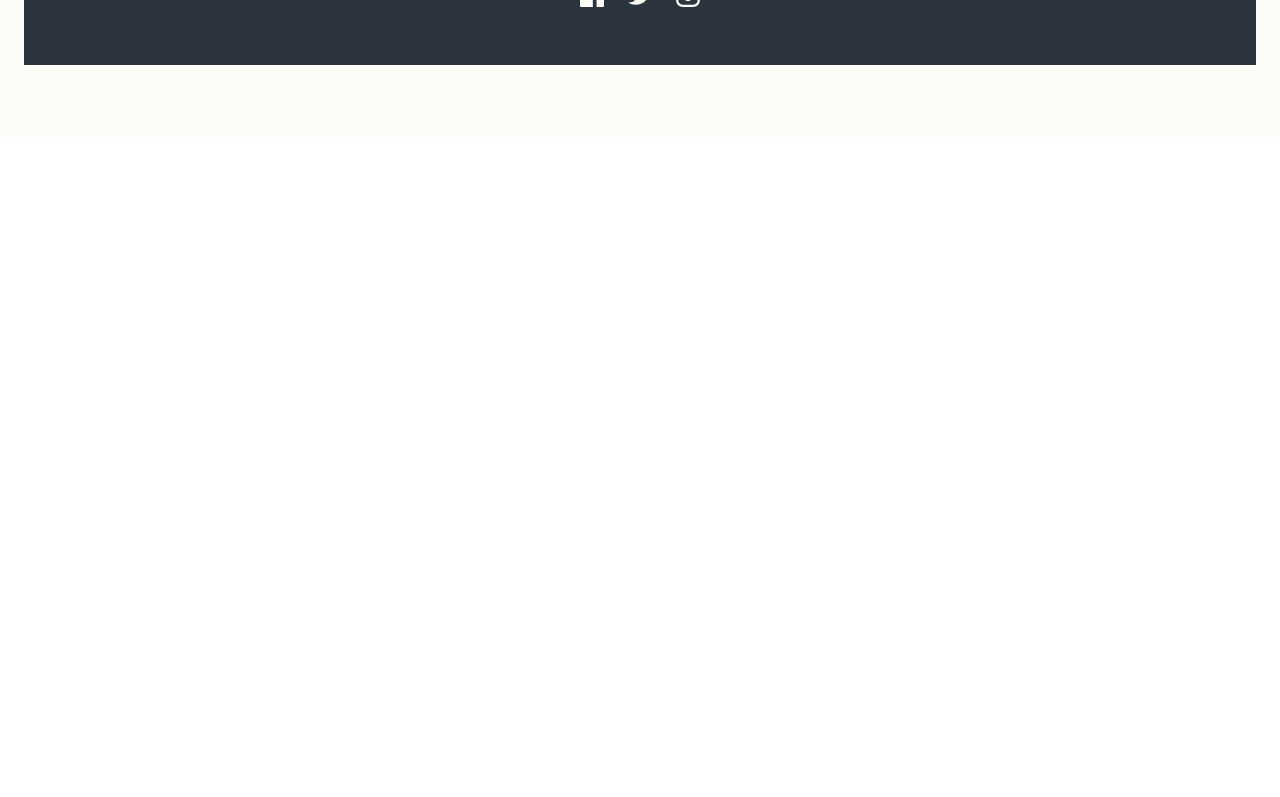
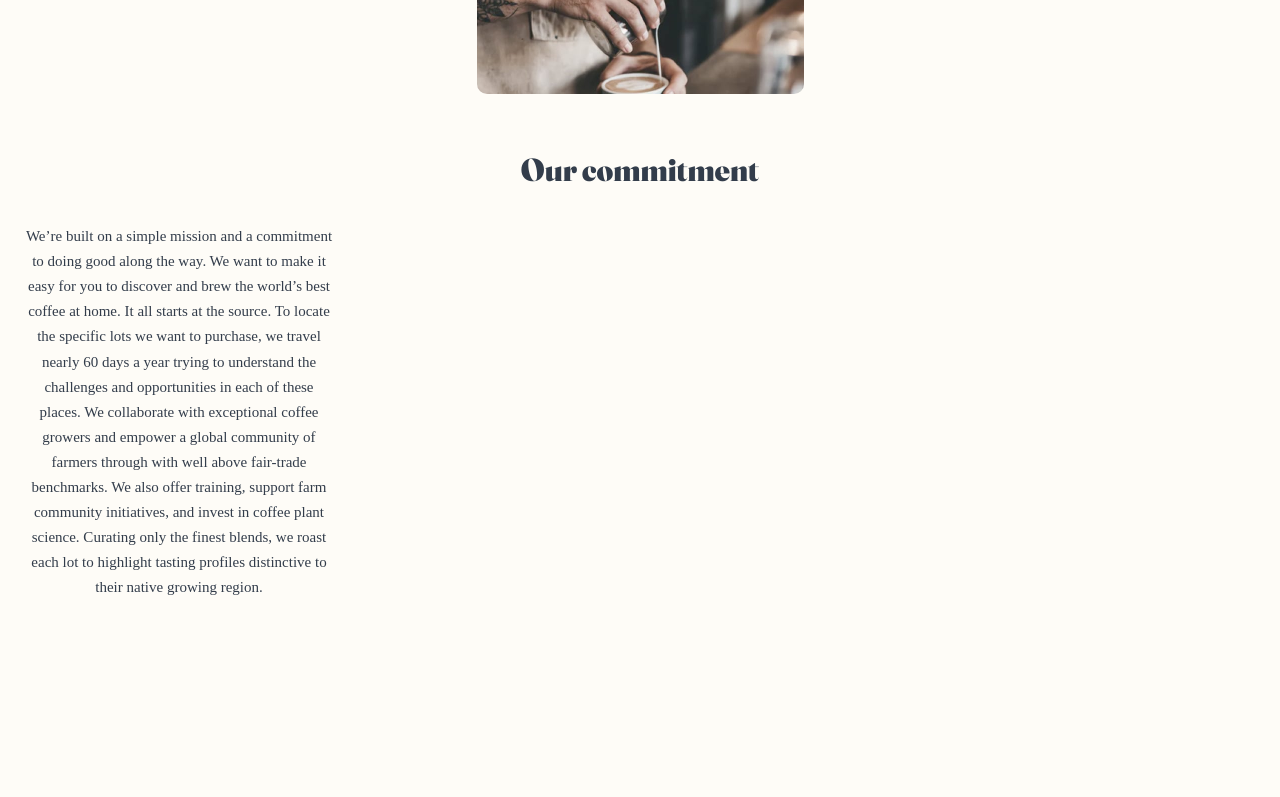
Before and after one commit to Oleksandr-Berd/coffeeroastersfixed, a React (Create React App) app: page /about in a window 1280 px wide. Shown: the part 925-1722 px from the top of the page. Before the commit the page ends 1062 px from the top, so only its background shows below. Built offline with nearby package versions, Linux system fonts and the light colour scheme.

Commit message:
commitment component is done

```diff
--- /dev/null
+++ b/src/components/Commitment/Commitment.tsx
@@ -0,0 +1,27 @@
+import * as SC from "./CommitmentStyled";
+
+import imgCom from "../../assets/img/about/mobile/image-commitment.jpg";
+
+const Commitment: React.FC = () => {
+  return (
+    <SC.CommonCon>
+      <img src={imgCom} alt="commitment" />
+      <SC.Title>Our commitment</SC.Title>
+      <SC.Body>
+        We’re built on a simple mission and a commitment to doing good along the
+        way. We want to make it easy for you to discover and brew the world’s
+        best coffee at home. It all starts at the source. To locate the specific
+        lots we want to purchase, we travel nearly 60 days a year trying to
+        understand the challenges and opportunities in each of these places. We
+        collaborate with exceptional coffee growers and empower a global
+        community of farmers through with well above fair-trade benchmarks. We
+        also offer training, support farm community initiatives, and invest in
+        coffee plant science. Curating only the finest blends, we roast each lot
+        to highlight tasting profiles distinctive to their native growing
+        region.
+      </SC.Body>
+    </SC.CommonCon>
+  );
+};
+
+export default Commitment;
--- /dev/null
+++ b/src/components/Commitment/CommitmentStyled.ts
@@ -0,0 +1,34 @@
+import styled from "@emotion/styled";
+
+export const CommonCon = styled.div`
+margin-bottom: 198px;
+
+text-align: center;
+
+&>img{
+    width: 327px;
+    height: 400px;
+
+    margin-bottom: 48px;
+
+    border-radius: 10px;
+}
+`
+
+export const Title = styled.h2`
+margin-bottom: 30px;
+
+font-family: "Frau";
+font-size: 32px;
+line-height: 1.5;
+color: #333d4b;
+`
+
+export const Body = styled.p`
+width: 310px;
+
+font-family: "Bar";
+font-size: 15px;
+line-height: 1.67;
+color: #333d4b;
+`
--- a/src/pages/AboutUsPage/AboutUsPage.tsx
+++ b/src/pages/AboutUsPage/AboutUsPage.tsx
@@ -1,8 +1,10 @@
 import AboutUs from "../../components/AboutUs/AboutUs";
+import Commitment from "../../components/Commitment/Commitment";
 
 const AboutUsPage:React.FC = () => {
     return ( <div>
         <AboutUs/>
+        <Commitment/>
     </div> );
 }
 
```
